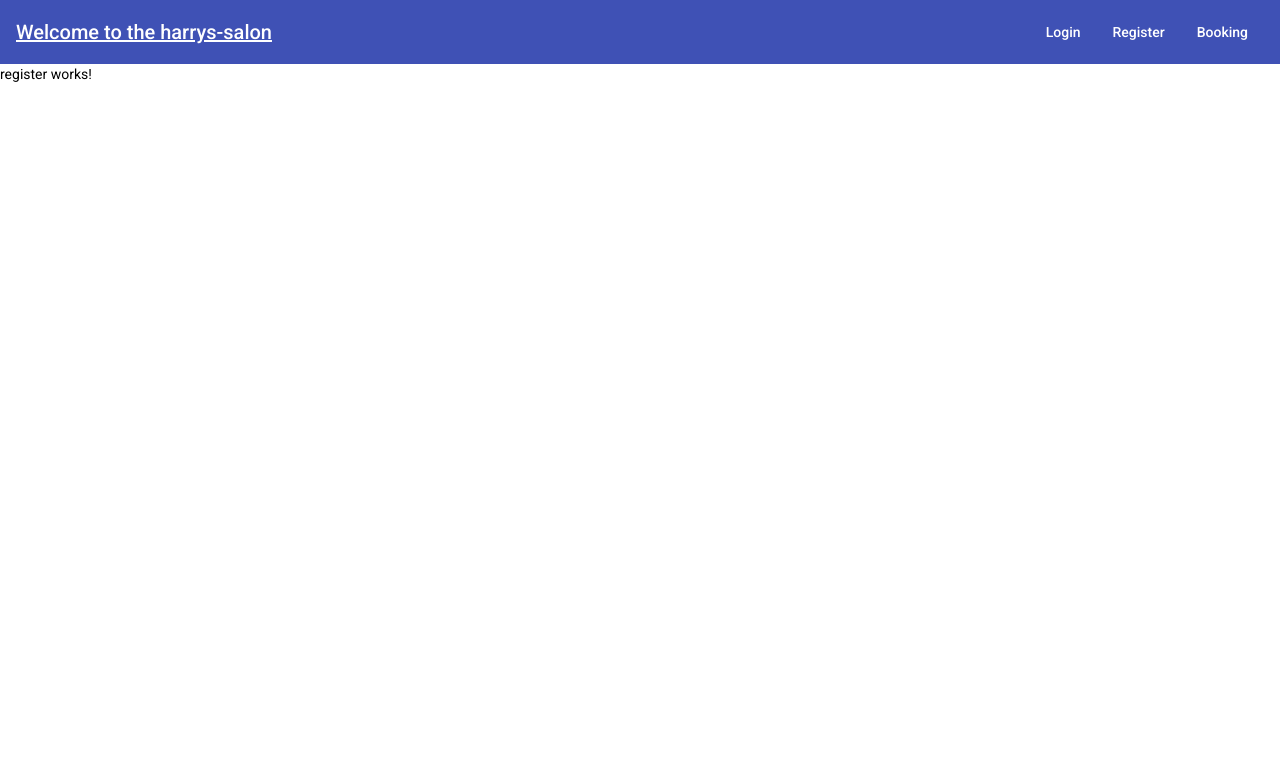
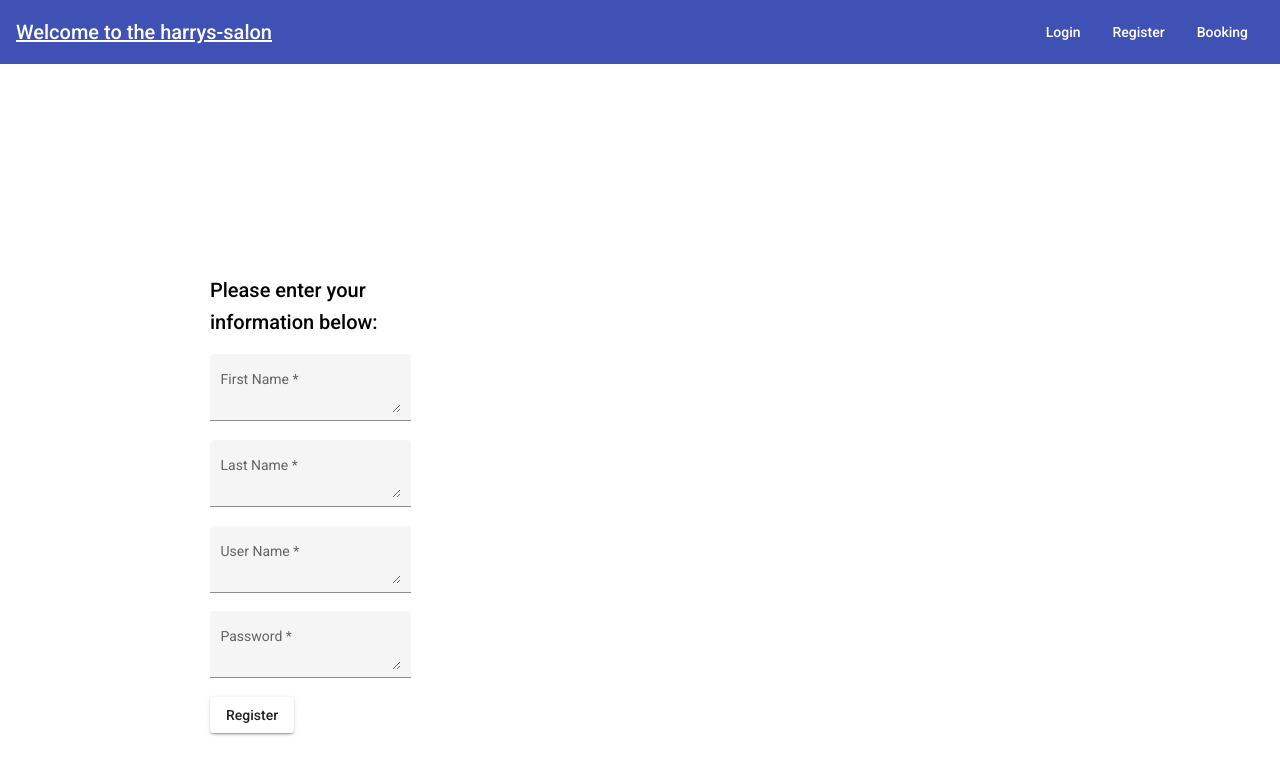
Before and after one commit to myllern/Harrys-Salon, an Angular app in the folder harrys_salon/: page /register in a window 1280 px wide. Shown: the top 774 px of the page. Built offline with nearby package versions, Linux system fonts and the light colour scheme.

Commit message:
Merge branch 'master' of https://github.com/myllern/harrys-salon

```diff
--- /dev/null
+++ b/harrys_salon/src/app/login/login-input/login-input.component.css
@@ -0,0 +1,14 @@
+:host{
+    display: block;
+    width: 15em;
+    height: 15em;
+
+    padding: 15em
+}
+label, input {
+    display: block;
+}
+
+label {
+    margin-bottom: 20px;
+}
--- /dev/null
+++ b/harrys_salon/src/app/login/login-input/login-input.component.html
@@ -0,0 +1,24 @@
+<div>
+
+
+    <form [formGroup]="form">
+       <h2>Please login:</h2>
+
+       <mat-form-field appearance="fill">
+         <mat-label>User Name</mat-label>
+         <textarea matInput required formControlName="username"></textarea>
+      </mat-form-field>
+
+
+
+      <mat-form-field appearance="fill">
+         <mat-label>Password</mat-label>
+         <textarea matInput required formControlName="password"></textarea>
+      </mat-form-field>
+
+
+          <button mat-raised-button (click)="onSubmit()">Login</button>
+
+
+    </form>
+ </div>
--- /dev/null
+++ b/harrys_salon/src/app/login/login-input/login-input.component.ts
@@ -0,0 +1,31 @@
+import { Component, OnInit, ChangeDetectionStrategy } from '@angular/core';
+import {
+  FormBuilder,
+  FormControl,
+  FormGroup,
+  Validators,
+} from '@angular/forms';
+
+@Component({
+  selector: 'app-login-input',
+  templateUrl: './login-input.component.html',
+  styleUrls: ['./login-input.component.css'],
+  changeDetection: ChangeDetectionStrategy.OnPush,
+})
+export class LoginInputComponent implements OnInit {
+  form = new FormGroup({
+    username: new FormControl(''),
+    password: new FormControl('', [Validators.required, Validators.min(3)]),
+  });
+
+  constructor() {}
+
+  ngOnInit(): void {}
+
+  onSubmit() {
+    console.log(
+      this.form.controls.username.value,
+      this.form.controls.password.value
+    );
+  }
+}
--- a/harrys_salon/src/app/login/login.component.html
+++ b/harrys_salon/src/app/login/login.component.html
@@ -1 +1 @@
-<p>login works!</p>
+<app-login-input></app-login-input>
--- /dev/null
+++ b/harrys_salon/src/app/register/register-input/register-input.component.css
@@ -0,0 +1,14 @@
+:host{
+    display: block;
+    width: 15em;
+    height: 15em;
+
+    padding: 15em
+}
+label, input {
+    display: block;
+}
+
+label {
+    margin-bottom: 20px;
+}
--- /dev/null
+++ b/harrys_salon/src/app/register/register-input/register-input.component.html
@@ -0,0 +1,31 @@
+<div>
+
+
+    <form [formGroup]="form">
+       <h2>Please enter your information below:</h2>
+
+       <mat-form-field appearance="fill">
+         <mat-label>First Name</mat-label>
+         <textarea matInput required formControlName="firstname"></textarea>
+      </mat-form-field>
+      <mat-form-field appearance="fill">
+         <mat-label>Last Name</mat-label>
+         <textarea matInput required formControlName="lastname"></textarea>
+      </mat-form-field>
+
+       <mat-form-field appearance="fill">
+         <mat-label>User Name</mat-label>
+         <textarea matInput required formControlName="username"></textarea>
+      </mat-form-field>
+
+      <mat-form-field appearance="fill">
+         <mat-label>Password</mat-label>
+         <textarea matInput required formControlName="password"></textarea>
+      </mat-form-field>
+
+
+          <button mat-raised-button (click)="onSubmit()">Register</button>
+
+
+    </form>
+ </div>
--- /dev/null
+++ b/harrys_salon/src/app/register/register-input/register-input.component.ts
@@ -0,0 +1,30 @@
+import { Component, OnInit, ChangeDetectionStrategy } from '@angular/core';
+import { FormBuilder, FormControl, FormGroup } from '@angular/forms';
+
+@Component({
+  selector: 'app-register-input',
+  templateUrl: './register-input.component.html',
+  styleUrls: ['./register-input.component.css'],
+  changeDetection: ChangeDetectionStrategy.OnPush,
+})
+export class RegisterInputComponent implements OnInit {
+  form = new FormGroup({
+    firstname: new FormControl(''),
+    lastname: new FormControl(''),
+    username: new FormControl(''),
+    password: new FormControl(''),
+  });
+
+  constructor() {}
+
+  ngOnInit(): void {}
+
+  onSubmit() {
+    console.log(
+      this.form.controls.firstname.value,
+      this.form.controls.lastname.value,
+      this.form.controls.username.value,
+      this.form.controls.password.value
+    );
+  }
+}
--- a/harrys_salon/src/app/register/register.component.html
+++ b/harrys_salon/src/app/register/register.component.html
@@ -1 +1 @@
-<p>register works!</p>
+<app-register-input></app-register-input>
```
Also changed, not shown: harrys_salon/src/app/app.module.ts (+14 -17 lines), 2 other files (tests, documents, lock files or other folders).
